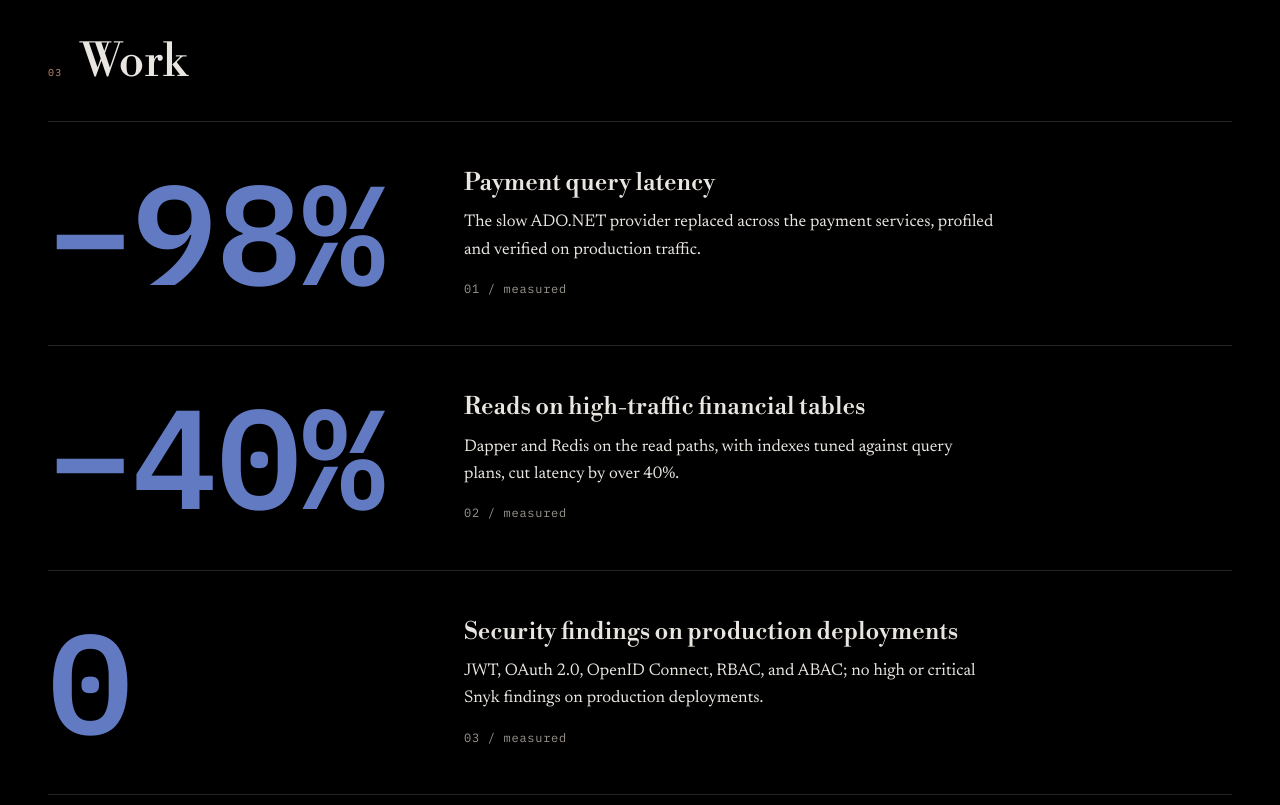
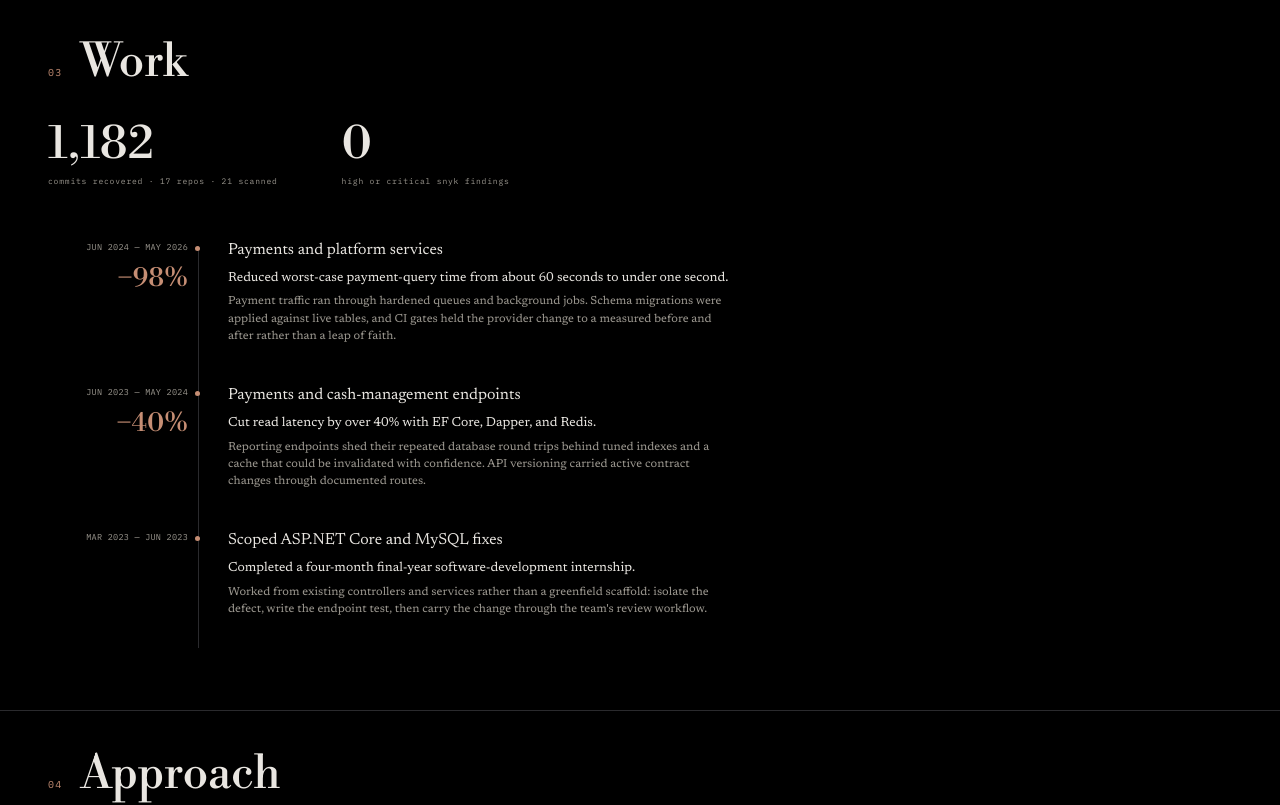
Before and after one commit to nathwn12/nathwn12.github.io, a React (Vite) app: page / in a window 1280 px wide. Shown: the part 2200-3005 px from the top of the page. Built offline with nearby package versions, Linux system fonts and the light colour scheme.

Commit message:
feat(work): render approved spine variant C

```diff
--- a/src/components/LedgerPage.tsx
+++ b/src/components/LedgerPage.tsx
@@ -1,15 +1,20 @@
 import { useEffect, useState, type ReactNode } from "react";
 import HorizonVideo from "./HorizonVideo";
 import { CountUp, Heatmap, Sparkline } from "./Instruments";
-import { employer, experience, provenance } from "../content/experience";
+import {
+  employer,
+  experience,
+  spineDate,
+} from "../content/experience";
 import {
   aiPractice,
   contactBlock,
   figures,
   locatedIn,
   name,
-  proofRows,
+  spineStamp,
   statusLine,
+  workBand,
 } from "../content/ledger";
 import { signal, specLines } from "../content/signal";
 import {
@@ -227,43 +232,24 @@ export default function LedgerPage() {
         </Cluster>
 
         <Cluster id="proof" index="03" label="Work" variant="pc">
-          <div className="proof-table">
-            {proofRows.map((row, i) => (
-              <div className="proof-row" key={row.claim}>
-                <span
-                  className="proof-figure"
-                  data-figure-hang={row.figure.endsWith("%") ? "percent" : undefined}
-                >
-                  {row.figure}
-                </span>
-                <div className="proof-text">
-                  <h3>{row.claim}</h3>
-                  <p>{row.detail}</p>
-                  <span className="proof-note data">
-                    {String(i + 1).padStart(2, "0")} / measured
-                  </span>
-                </div>
+          <div className="band">
+            {workBand.map((item) => (
+              <div key={item.label}>
+                <b>{item.figure}</b>
+                <span>{item.label}</span>
               </div>
             ))}
           </div>
-
-          <p className="provenance data">{provenance}</p>
-
-          <div className="experience-register">
+          <div className="spine">
             {experience.map((entry) => (
-              <div
-                className={`experience-row${entry.metric ? "" : " experience-row-plain"}`}
-                key={entry.id}
-              >
-                {entry.metric && (
-                  <span className="experience-figure">{entry.metric}</span>
+              <div className="node" key={entry.id}>
+                <span className="date">{spineDate(entry.date)}</span>
+                {spineStamp(entry.id) && (
+                  <span className="stampfig">{spineStamp(entry.id)}</span>
                 )}
-                <div className="experience-copy">
-                  <h3>{entry.name}</h3>
-                  <p>{entry.outcome}</p>
-                  <p className="row-detail">{entry.texture}</p>
-                  <span className="data">{entry.date} · {entry.status}</span>
-                </div>
+                <h3>{entry.name}</h3>
+                <p className="out">{entry.outcome}</p>
+                <p className="tex">{entry.texture}</p>
               </div>
             ))}
           </div>
--- a/src/content/experience.ts
+++ b/src/content/experience.ts
@@ -112,6 +112,23 @@ export const experience: ExperienceEntry[] = [
 export const provenance =
   "1,182 commits across 17 repositories from 2023 to 2026; 21 scanned repositories.";
 
+/** "June 2024 – May 2026" -> "JUN 2024 — MAY 2026" for the spine's margin. */
+const SHORT_MONTHS: Record<string, string> = {
+  january: "JAN", february: "FEB", march: "MAR", april: "APR",
+  may: "MAY", june: "JUN", july: "JUL", august: "AUG",
+  september: "SEP", october: "OCT", november: "NOV", december: "DEC",
+};
+
+export function spineDate(date: string): string {
+  return date
+    .split(" – ")
+    .map((part) => {
+      const [month, year] = part.trim().split(" ");
+      return `${SHORT_MONTHS[month!.toLowerCase()] ?? month} ${year}`;
+    })
+    .join(" — ");
+}
+
 /** Tenure end, read off the one period string — never typed twice. */
 export const tenureEnd = employer.period.split(" to ")[1] ?? employer.period;
 
--- a/src/content/ledger.ts
+++ b/src/content/ledger.ts
@@ -217,6 +217,27 @@ export const proofRows: RecordRow[] = [
 ].filter((row): row is RecordRow => row !== null);
 
 
+/** The Work chapter's band: every figure read from the measured record. */
+export const workBand = [
+  {
+    figure: figures.commits,
+    label: `commits recovered · ${figures.repositories} repos · ${figures.scanned} scanned`,
+  },
+  {
+    figure: proofRows.find((row) => row.claim.startsWith("Security"))?.figure ?? "0",
+    label: "high or critical snyk findings",
+  },
+] as const;
+
+/** The spine's margin stamps come from the proof figures, not new copy. */
+export function spineStamp(entryId: string): string | null {
+  const byId: Record<string, string | undefined> = {
+    "03": proofRows[0]?.figure,
+    "02": proofRows[1]?.figure,
+  };
+  return byId[entryId] ?? null;
+}
+
 export interface WorkRow {
   name: string;
   line: string;
--- a/src/styles/ledger.css
+++ b/src/styles/ledger.css
@@ -970,6 +970,102 @@
   margin-block-start: 30px;
 }
 
+/* 03 Work C — the record as a timeline, figures as margin stamps. */
+.pc .band {
+  display: flex;
+  gap: 64px;
+  margin-block-end: 44px;
+}
+
+.pc .band b {
+  font-family: var(--font-display);
+  font-size: 46px;
+  font-weight: 400;
+  display: block;
+  line-height: 1;
+}
+
+.pc .band span {
+  font-family: var(--font-data);
+  font-size: 8px;
+  letter-spacing: 0.1em;
+  color: var(--color-ink-muted);
+}
+
+.pc .spine {
+  position: relative;
+  padding-inline-start: 180px;
+}
+
+.pc .spine::before {
+  content: "";
+  position: absolute;
+  inset-inline-start: 150px;
+  inset-block-start: 8px;
+  inset-block-end: 8px;
+  width: 1px;
+  background: var(--color-rule-strong);
+}
+
+.pc .node {
+  position: relative;
+  padding-block-end: 38px;
+}
+
+.pc .node::before {
+  content: "";
+  position: absolute;
+  inset-inline-start: -33px;
+  inset-block-start: 8px;
+  width: 5px;
+  height: 5px;
+  background: var(--color-signal);
+  border-radius: 50%;
+}
+
+.pc .date {
+  position: absolute;
+  inset-inline-start: -180px;
+  inset-block-start: 2px;
+  width: 140px;
+  text-align: right;
+  font-family: var(--font-data);
+  font-size: 8.5px;
+  color: var(--color-ink-muted);
+  letter-spacing: 0.03em;
+  white-space: nowrap;
+}
+
+.pc .stampfig {
+  position: absolute;
+  inset-inline-start: -180px;
+  inset-block-start: 20px;
+  width: 140px;
+  text-align: right;
+  font-family: var(--font-display);
+  font-size: 26px;
+  color: var(--color-signal);
+}
+
+.pc h3 {
+  font-size: 16px;
+  margin: 0 0 4px;
+  font-weight: 400;
+}
+
+.pc .out {
+  font-size: 13px;
+  margin: 0 0 5px;
+}
+
+.pc .tex {
+  font-size: 11.5px;
+  color: var(--color-ink-muted);
+  max-width: 72ch;
+  line-height: 1.5;
+  margin: 0;
+}
+
 /* 02 Open Source C — three cards, the rest as a two-column list. */
 .wc .intro {
   max-width: 64ch;
@@ -1103,4 +1199,23 @@
   .wc .list {
     columns: 1;
   }
+
+  .pc .spine {
+    padding-inline-start: 110px;
+  }
+
+  .pc .spine::before {
+    inset-inline-start: 90px;
+  }
+
+  .pc .date {
+    inset-inline-start: -110px;
+    width: 82px;
+    white-space: normal;
+  }
+
+  .pc .stampfig {
+    inset-inline-start: -110px;
+    width: 82px;
+  }
 }
```
Also changed, not shown: 1 other file (tests, documents, lock files or other folders).
